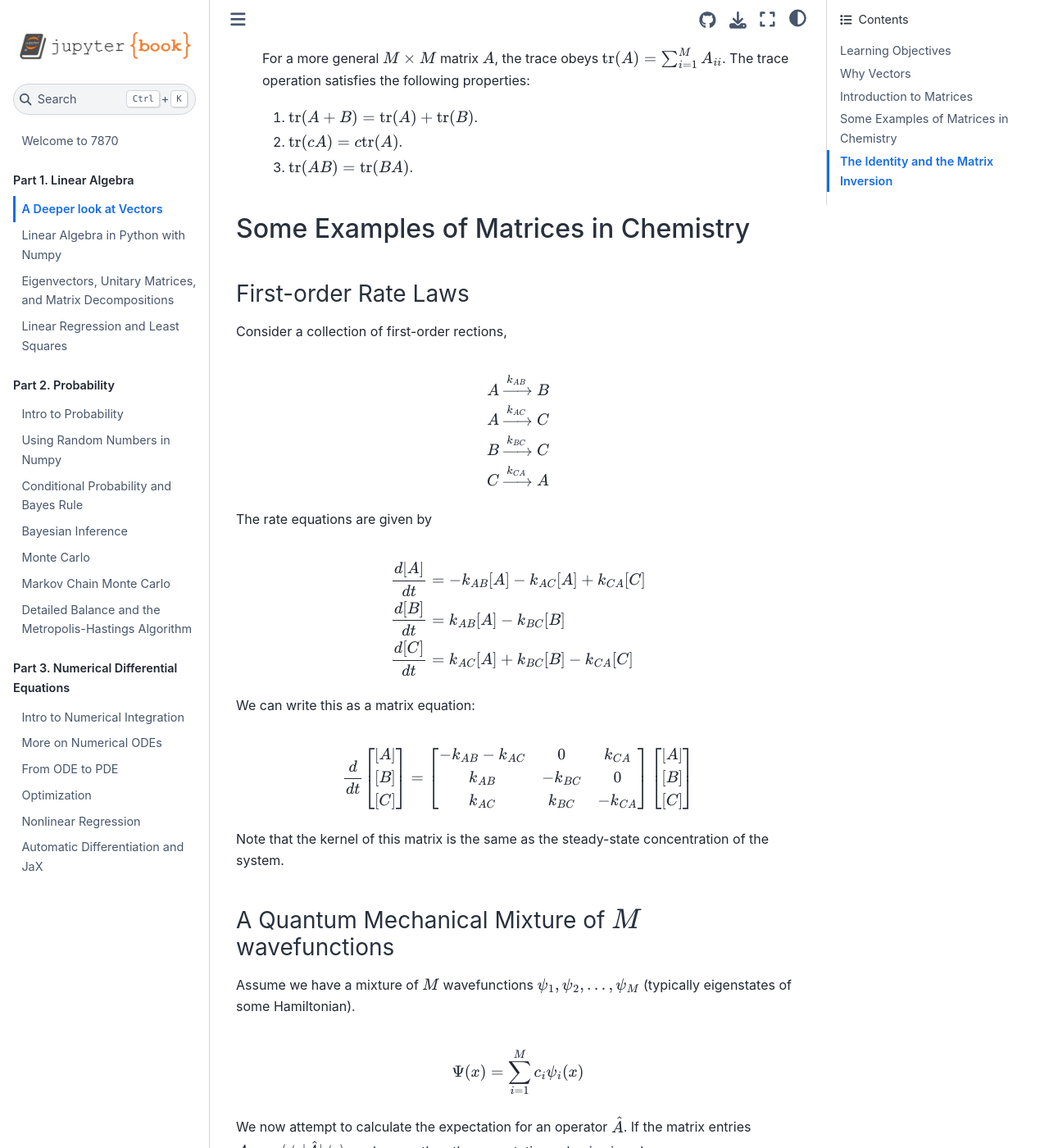
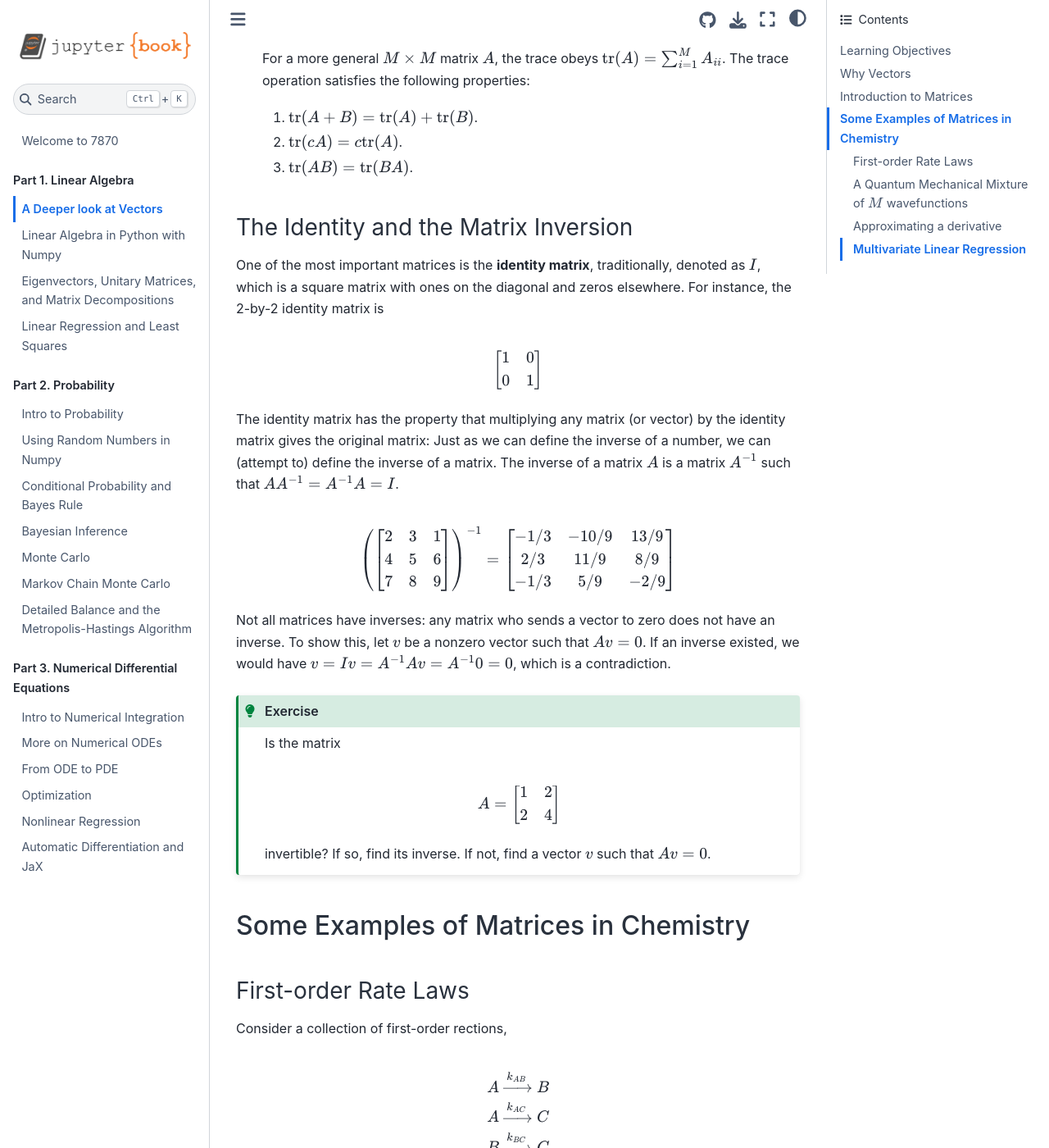
Before and after one commit to cornell-chem-7870/lecture_notes, a Jupyter Book: the page built from lecture-01-intro_vectors.md, in a window 1280 px wide and 1400 px high, scrolled down 8083 px. Shown: the whole window at 82% size. Built offline with Jupyter Book 1.0.4 settings and Sphinx 7.4.7 and the Sphinx Book theme 1.1.4, drawn with Linux system fonts in a browser that asks for light colours; some of the changed text lies outside the part shown.

Commit message:
Fixed typos

````diff
--- a/lecture-01-intro_vectors.md
+++ b/lecture-01-intro_vectors.md
@@ -219,6 +219,28 @@ However, there are also some additional operations we might apply on matrices th
   2.  $\text{tr}(cA) = c \text{tr}(A)$.
   3.  $\text{tr}(AB) = \text{tr}(BA)$.
 
+### The Identity and the Matrix Inversion
+One of the most important matrices is the **identity matrix**, traditionally, denoted as $I$, which is a square matrix with ones on the diagonal and zeros elsewhere.  For instance, the 2-by-2 identity matrix is
+
+$$ \begin{bmatrix} 1 & 0 \\ 0 & 1 \end{bmatrix} $$
+
+The identity matrix has the property that multiplying any matrix (or vector) by the identity matrix gives the original matrix:
+Just as we can define the inverse of a number, we can (attempt to) define the inverse of a matrix.
+The inverse of a matrix $A$ is a matrix $A^{-1}$ such that $AA^{-1} = A^{-1}A = I$.
+
+$$\left( \begin{bmatrix} 2 & 3 & 1 \\ 4 & 5 & 6 \\ 7 & 8 & 9 \end{bmatrix} \right)^{-1} = \begin{bmatrix} -1/3 & -10 / 9 & 13 / 9 \\ 2/3 & 11 / 9 & 8 / 9 \\ -1/3 &  5 / 9 & -2 / 9 \end{bmatrix} $$
+
+Not all matrices have inverses: any matrix who sends a vector to zero does not have an inverse.
+To show this, let $v$ be a nonzero vector such that $Av = 0$.  If an inverse existed, we would have $v = I v = A^{-1} A v = A^{-1} 0 = 0$, which is a contradiction.
+
+```{admonition} Exercise
+:class: tip
+Is the matrix
+
+$$ A =  \begin{bmatrix} 1 & 2 \\ 2 & 4 \end{bmatrix} $$
+
+invertible?  If so, find its inverse.  If not, find a vector $v$ such that $Av = 0$.
+```
 
 ## Some Examples of Matrices in Chemistry
 
@@ -292,28 +314,3 @@ X = \begin{bmatrix} x_{11} & x_{12} & \ldots & x_{1k} \\ x_{21} & x_{22} & \ldot
 $$
 
 In linear regression we then attempt to find a vector $\beta$ such that $X \beta$ is as close to $Y$ as possible.
-
-
-
-## The Identity and the Matrix Inversion
-One of the most important matrices is the **identity matrix**, traditionally, denoted as $I$, which is a square matrix with ones on the diagonal and zeros elsewhere.  For instance, the 2-by-2 identity matrix is
-
-$$ \begin{bmatrix} 1 & 0 \\ 0 & 1 \end{bmatrix} $$
-
-The identity matrix has the property that multiplying any matrix (or vector) by the identity matrix gives the original matrix:
-Just as we can define the inverse of a number, we can (attempt to) define the inverse of a matrix.
-The inverse of a matrix $A$ is a matrix $A^{-1}$ such that $AA^{-1} = A^{-1}A = I$.
-
-$$\left( \begin{bmatrix} 2 & 3 & 1 \\ 4 & 5 & 6 \\ 7 & 8 & 9 \end{bmatrix} \right)^{-1} = \begin{bmatrix} -1/3 & -10 / 9 & 13 / 9 \\ 2/3 & 11 / 9 & 8 / 9 \\ -1/3 &  5 / 9 & -2 / 9 \end{bmatrix} $$
-
-Not all matrices have inverses: any matrix who sends a vector to zero does not have an inverse.
-To show this, let $v$ be a nonzero vector such that $Av = 0$.  If an inverse existed, we would have $v = I v = A^{-1} A v = A^{-1} 0 = 0$, which is a contradiction.
-
-```{admonition} Exercise
-:class: tip
-Is the matrix
-
-$$ A =  \begin{bmatrix} 1 & 2 \\ 2 & 4 \end{bmatrix} $$
-
-invertible?  If so, find its inverse.  If not, find a vector $v$ such that $Av = 0$.
-```
--- a/lecture-03-matrix_decompositions.md
+++ b/lecture-03-matrix_decompositions.md
@@ -227,9 +227,8 @@ However, in many applications many of the singular values are small.  Consequent
 
 #### Principal Component Analysis
 
-This concept of ``low-rank approximation'' is also the basis of the Principal Component Analysis (PCA) algorithm, which is used to reduce the dimensionality of data.
-Assume we have a data matrix of size $m \times n$: each row is a different data point, and each column is a different feature.
-In PCA, we first ``center'' each column (i.e., subtract the mean of each column from each element of the column), so that each column is zero-mean.
+This concept of 'low-rank approximation' is also the basis of the Principal Component Analysis (PCA) algorithm, which is used to reduce the dimensionality of data. Assume we have a data matrix of size $m \times n$: each row is a different data point, and each column is a different feature.
+In PCA, we first 'center' each column (i.e., subtract the mean of each column from each element of the column), so that each column is zero-mean.
 Then, we compute the SVD of the data matrix, and then keep only the largest singular values and their corresponding columns in $U$ and $V$.
 We can then interpret the columns of $V$ as the principal components of the data: the directions in which the data varies the most.
 The column of $U$ then tells us how much each data point varies in each of these directions.
````
Also changed, not shown: other parts of lecture-03-matrix_decompositions.md (+1 -1 lines), lecture-14-optimization.md (+1 -1 lines).
